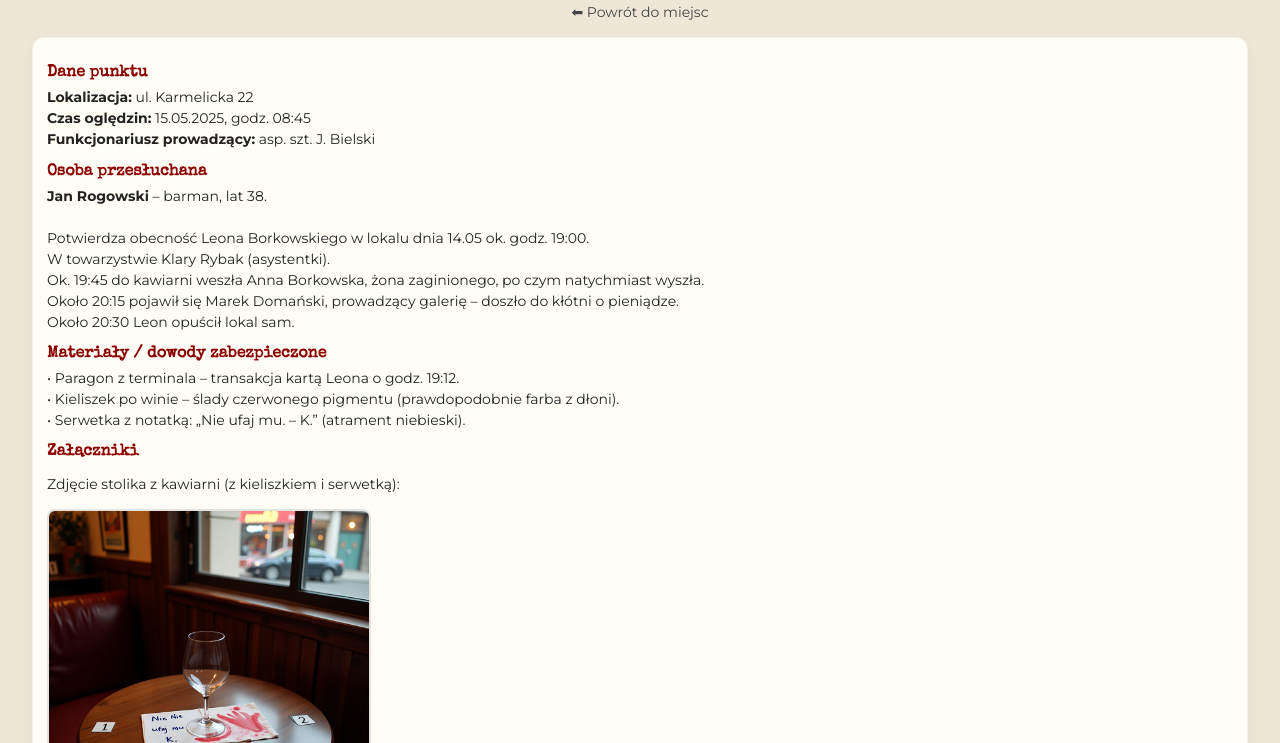
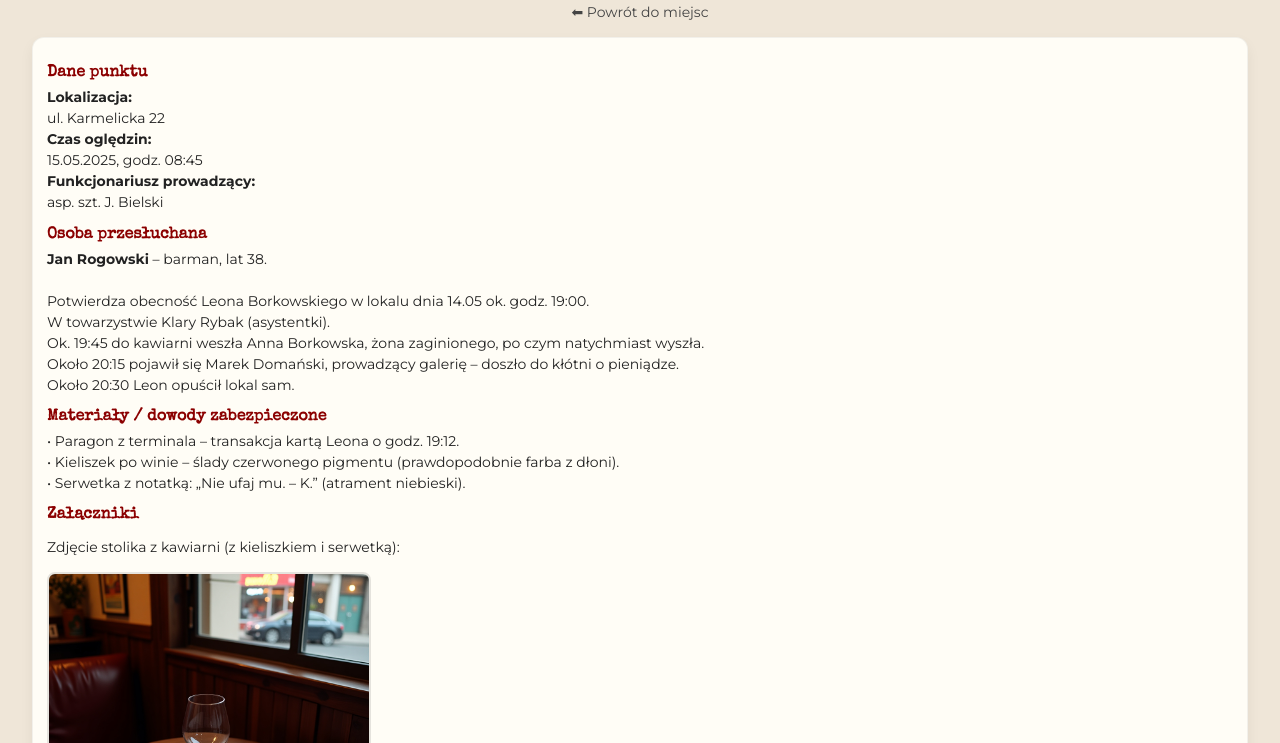
Before and after one commit to gabrielkorzeniowski/detektywi, a plain HTML site: page pkt1.html in a window 1280 px wide. Shown: the part 57-800 px from the top of the page. Drawn offline with nearby package versions, Linux system fonts and the light colour scheme.

Commit message:
pkt1.html aktualisieren

```diff
--- a/pkt1.html
+++ b/pkt1.html
@@ -99,9 +99,9 @@
   <section class="record">
     <h2>Dane punktu</h2>
     <div class="meta">
-      <b>Lokalizacja:</b> ul. Karmelicka 22<br>
-      <b>Czas oględzin:</b> 15.05.2025, godz. 08:45<br>
-      <b>Funkcjonariusz prowadzący:</b> asp. szt. J. Bielski
+      <b>Lokalizacja:</b> <br>ul. Karmelicka 22<br>
+      <b>Czas oględzin:</b> <br>15.05.2025, godz. 08:45<br>
+      <b>Funkcjonariusz prowadzący:</b><br> asp. szt. J. Bielski
     </div>
 
     <h2>Osoba przesłuchana</h2>
```
